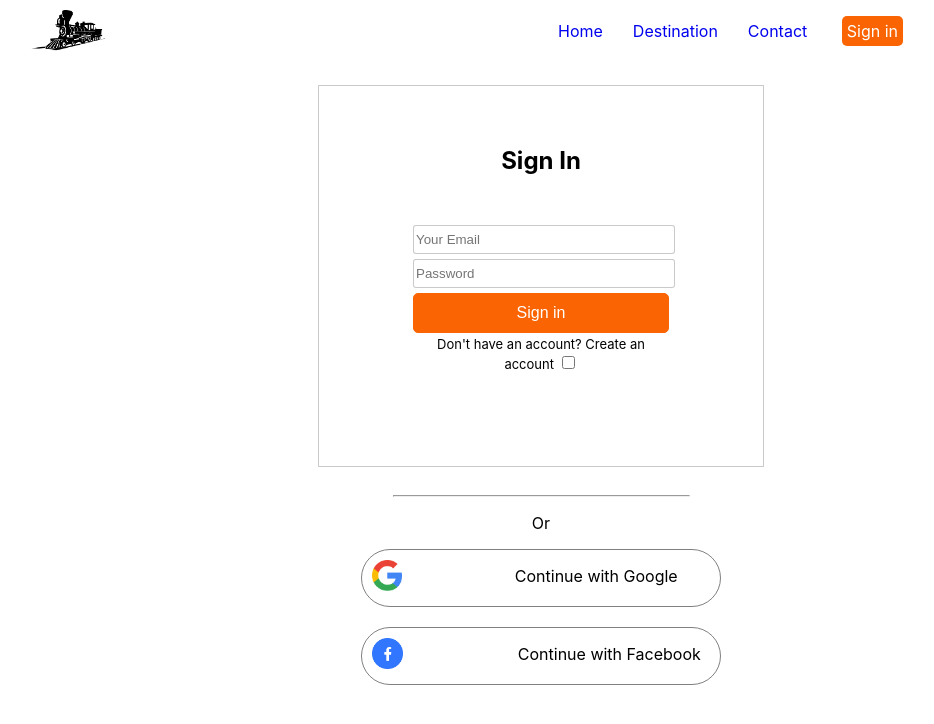
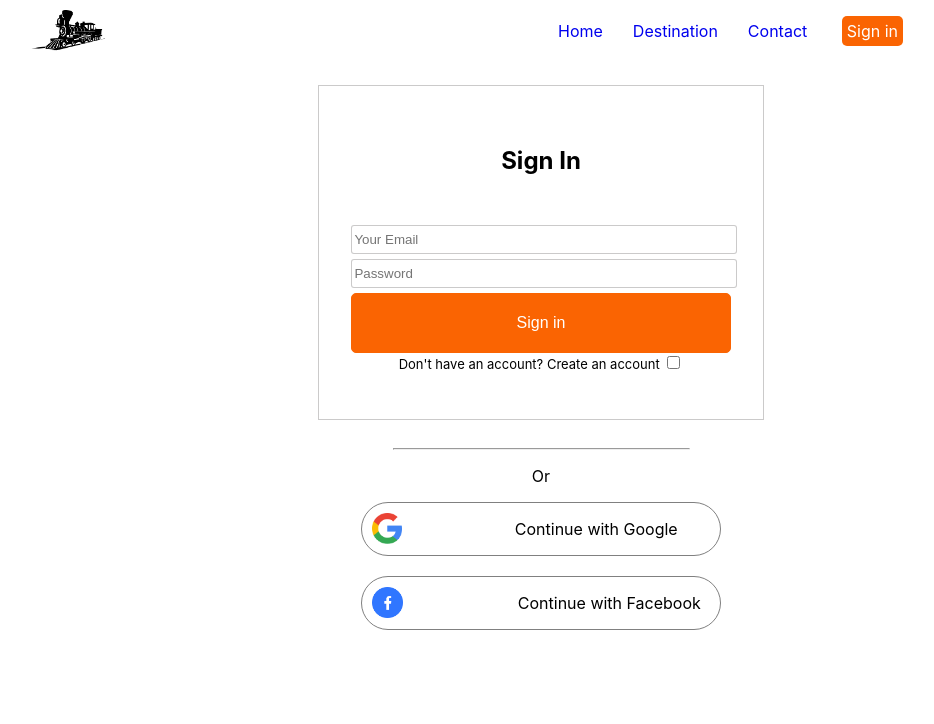
Before and after one commit to farukhrana14/metro-one-react-auth, a React (Create React App) app: page /login in a window 1280 px wide. Shown: the top 724 px of the page, without its empty margins (99-1033 px from the left). Built offline with nearby package versions, Linux system fonts and the light colour scheme.

Commit message:
signout is not working well

```diff
--- a/src/components/Header/Header.js
+++ b/src/components/Header/Header.js
@@ -4,12 +4,38 @@ import { Link } from 'react-router-dom';
 import './Header.css';
 import logo from '../../images/metro-logo-black.png'
 import { UserContext } from '../../App';
-
+//firebase for signout
+import firebase from "firebase/app";
+import "firebase/auth";
+import firebaseConfig from '../LogIn/firebase.config';
 
 
 const Header = () => {
     const [loggedInUser, setLoggedInUser] = useContext(UserContext);
     console.log('From Header.js', loggedInUser);
+
+
+const headerSignOut = () => {
+    firebase.auth().signOut().then(() => {
+        // Sign-out successful.
+        const signedOutUser = {
+            isSignedIn: false,
+            name: '',
+            email: '',
+            photo: '',
+            error: '',
+            success: false
+        }
+
+        setLoggedInUser(signedOutUser);
+      }).catch((error) => {
+            console.log('Sign Out Error:', error);
+        // An error happened.
+      });
+
+
+}
+
 
     return (
         <div className='Header '>
@@ -22,7 +48,7 @@ const Header = () => {
                 <Link to="/home">Home</Link>
                 <Link to="/destination">Destination</Link>
                 <Link to="/contact">Contact</Link>
-                {loggedInUser.isSignedIn ? <Link to="" onClick={()=> setLoggedInUser({})} > <span className='sign-button'>Sign Out</span> </Link> : <Link to='/login'> <span className='sign-button'>Sign in</span> </Link> }
+                {loggedInUser.isSignedIn ? <Link to="" onClick={()=> window.location.reload()} > <span className='sign-button'>Sign Out</span> </Link> : <Link to='/login'> <span className='sign-button'>Sign in</span> </Link> }
                 <span className='user-name-nav'> {loggedInUser.isSignedIn && loggedInUser.name ? loggedInUser.name : <span> {loggedInUser.isSignedIn && loggedInUser.email} </span>  }</span>
                 <span style={{display: 'inline-flex'}}><div className='profile-image'> {loggedInUser.photo ? <img src={loggedInUser.photo} alt=""/> : <span className='no-pic'>{loggedInUser.isSignedIn && <span>No Pic</span>}</span> } </div></span>
 
--- a/src/components/LogIn/LogIn.css
+++ b/src/components/LogIn/LogIn.css
@@ -7,7 +7,7 @@
     margin-right: auto;
     margin-left: auto;
     padding: 30px;
-    height: 40vh;
+    height: auto;
     width: 30vw;
 }
 
@@ -15,7 +15,7 @@ form {
     display: inline-block;
     margin-left: auto;
     margin-right: auto;
-    width:20vw;
+    width:auto;
 }
 
 .form-title {
@@ -31,7 +31,7 @@ form {
     border: 1px solid gray;
     border-radius: 40px;
     width: 28vw;
-    height: 7vh;
+    height: auto;
     margin-left: auto;
     margin-right: auto;
     cursor: pointer;
@@ -51,7 +51,7 @@ form {
     border: 1px solid gray;
     border-radius: 40px;
     width: 28vw;
-    height: 7vh;
+    height: auto;
     margin-left: auto;
     margin-right: auto;
     cursor: pointer;
@@ -65,7 +65,7 @@ form {
 }
 
 .my-form-control {
-    width: 100%;
+    width: 100% !important;
     border-radius: 3px;
     line-height: 25px;
     border: 0.5px solid rgba(151, 150, 150, 0.5);
@@ -74,7 +74,8 @@ form {
 
 .my-btn-control {
     width: 100%;
-    height: 40px;
+    height: auto;
+    padding:20px;
     border: 1px solid #FA6402;
     border-radius: 5px;
     background-color: #FA6402;
--- a/src/components/LogIn/LogIn.js
+++ b/src/components/LogIn/LogIn.js
@@ -18,6 +18,8 @@ const LogIn = () => {
         photo: '',
         confirmPassword: ''
     })
+
+    const [error, setError] = useState(false);
 
     if (!firebase.apps.length) {
         firebase.initializeApp(firebaseConfig);
@@ -49,6 +51,7 @@ const LogIn = () => {
                 // Handle Errors here.
                 var errorCode = error.code;
                 var errorMessage = error.message;
+                setError(errorMessage);
                 console.log('Google Login Error:', errorCode, errorMessage);
 
             });
@@ -73,6 +76,7 @@ const LogIn = () => {
             .catch((error) => {
                 const errorCode = error.code;
                 const errorMessage = error.message;
+                setError(errorMessage);
                 console.log('Facebook Login Error:', errorCode, errorMessage);
             });
     }
@@ -105,6 +109,7 @@ const LogIn = () => {
                 .catch((error) => {
                     const errorCode = error.code;
                     const errorMessage = error.message;
+                    setError(errorMessage);
                     console.log('Sign up with Email Error:', errorCode, errorMessage);
                 });
         }
@@ -124,6 +129,7 @@ const LogIn = () => {
                 .catch((error) => {
                     const errorCode = error.code;
                     const errorMessage = error.message;
+                    setError(errorMessage);
                     console.log('Sign up with Email Error:', errorCode, errorMessage);
                 });
         }
@@ -171,7 +177,7 @@ const LogIn = () => {
                     <input className='my-btn-control' type="submit" value={newUser ? 'Sign up' : 'Sign in'} />
                     {!newUser ? <label className='text-create-account' htmlFor="newUser"> Don't have an account? Create an account </label> : <label className='text-create-account' htmlFor="newUser"> <p> Have account? Unchek to sign in</p> </label>}
                     <input type="checkbox" onChange={() => setNewUser(!newUser)} name="newUser" id="" />
-                    <p style={{ color: 'red' }}>{user.error}</p>
+                    <p style={{ color: 'red' }}>{error}</p>
 
 
                 </form>
```
Also changed, not shown: public/404.html (added, +14 -0 lines).
